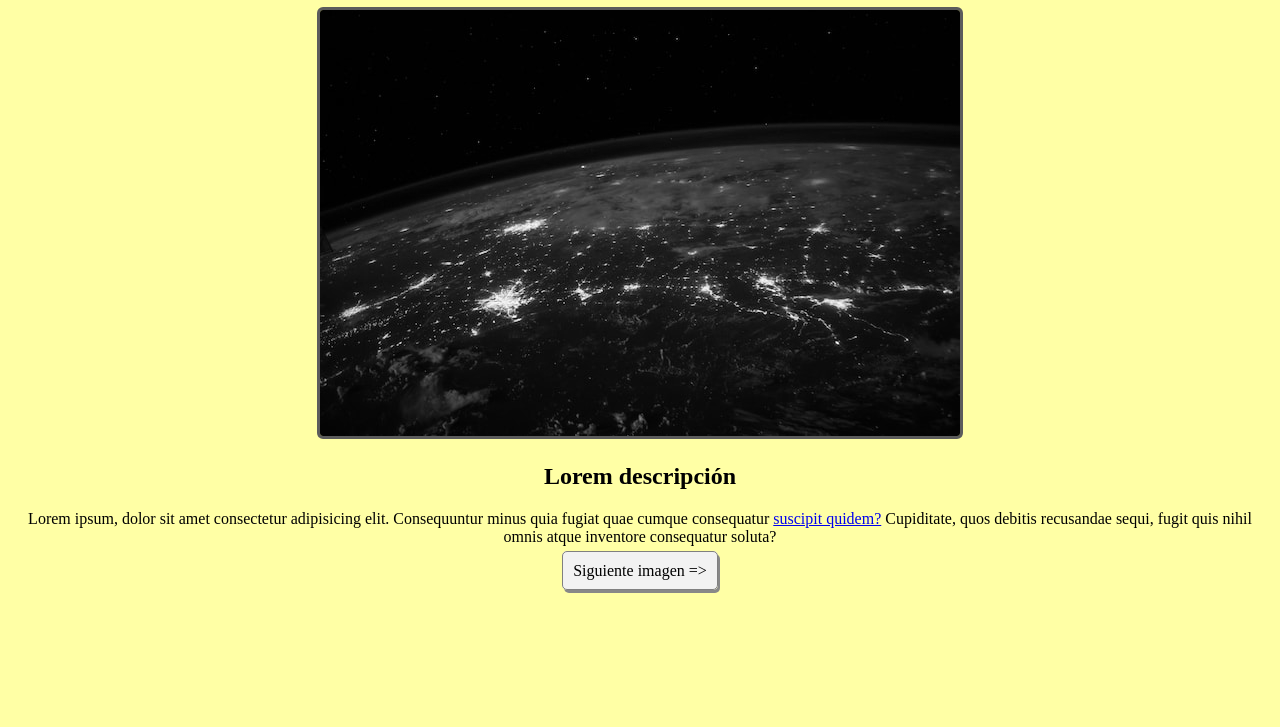
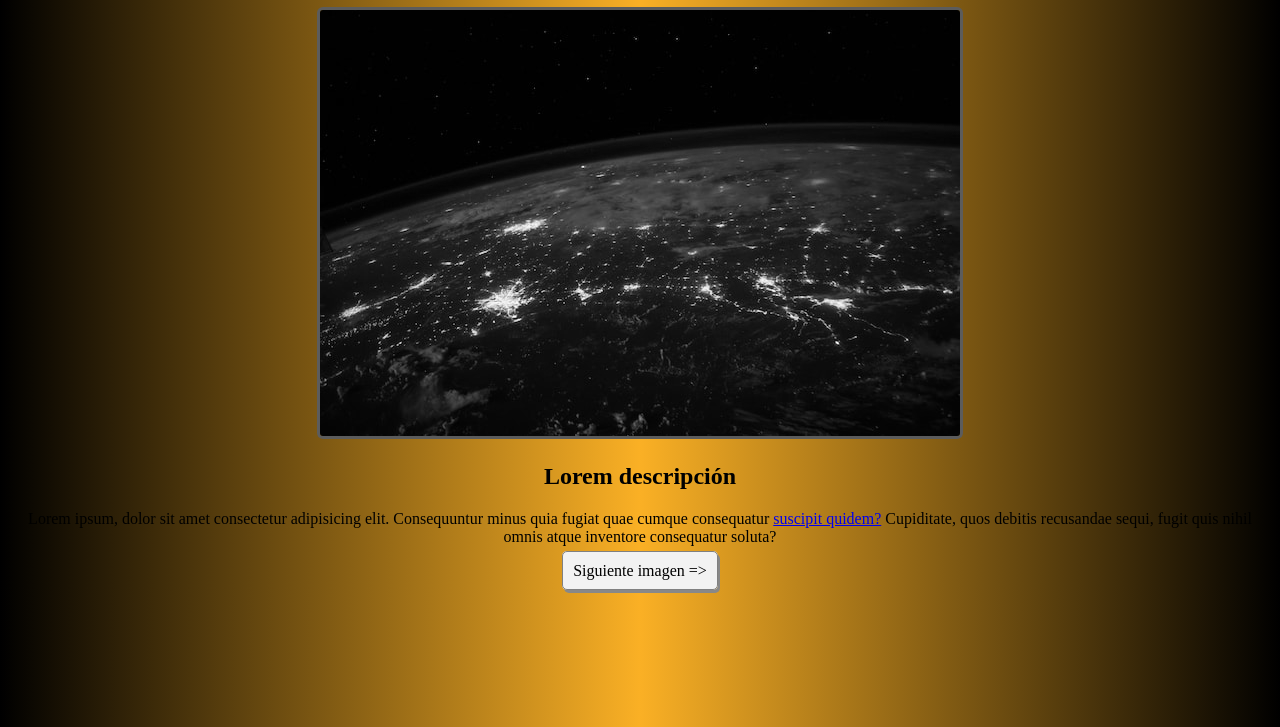
Before and after one commit to MFuentes01/Trabajo_GrupoS6, a plain HTML site: page index.html in a window 1280 px wide. Shown: the part 73-800 px from the top of the page. Drawn offline with Linux system fonts and the light colour scheme.

Commit message:
añadi fondo
fondo color dorado-negro

```diff
--- a/styles.css
+++ b/styles.css
@@ -1,7 +1,10 @@
 body {
-    background-color: rgb(255, 255, 165);
-    text-align: center;
-}
+        background-color: rgb(255, 255, 165);
+        background: rgb(0,0,0);
+        background: linear-gradient(90deg, rgba(0,0,0,1) 0%, rgba(250,176,37,1) 50%, rgba(0,0,0,1) 100%);
+        text-align: center;
+    }
+
 img {
     max-width: 100%;
 }
```
